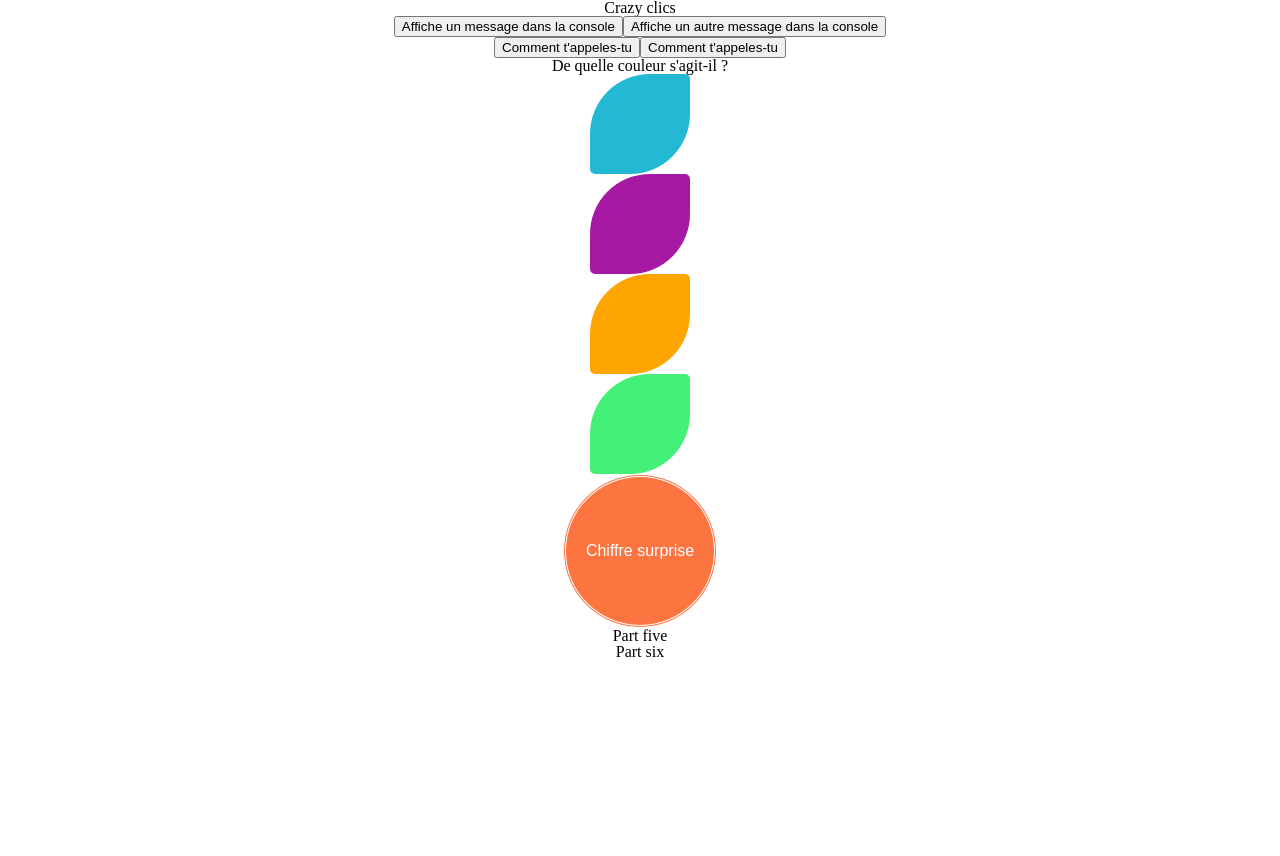
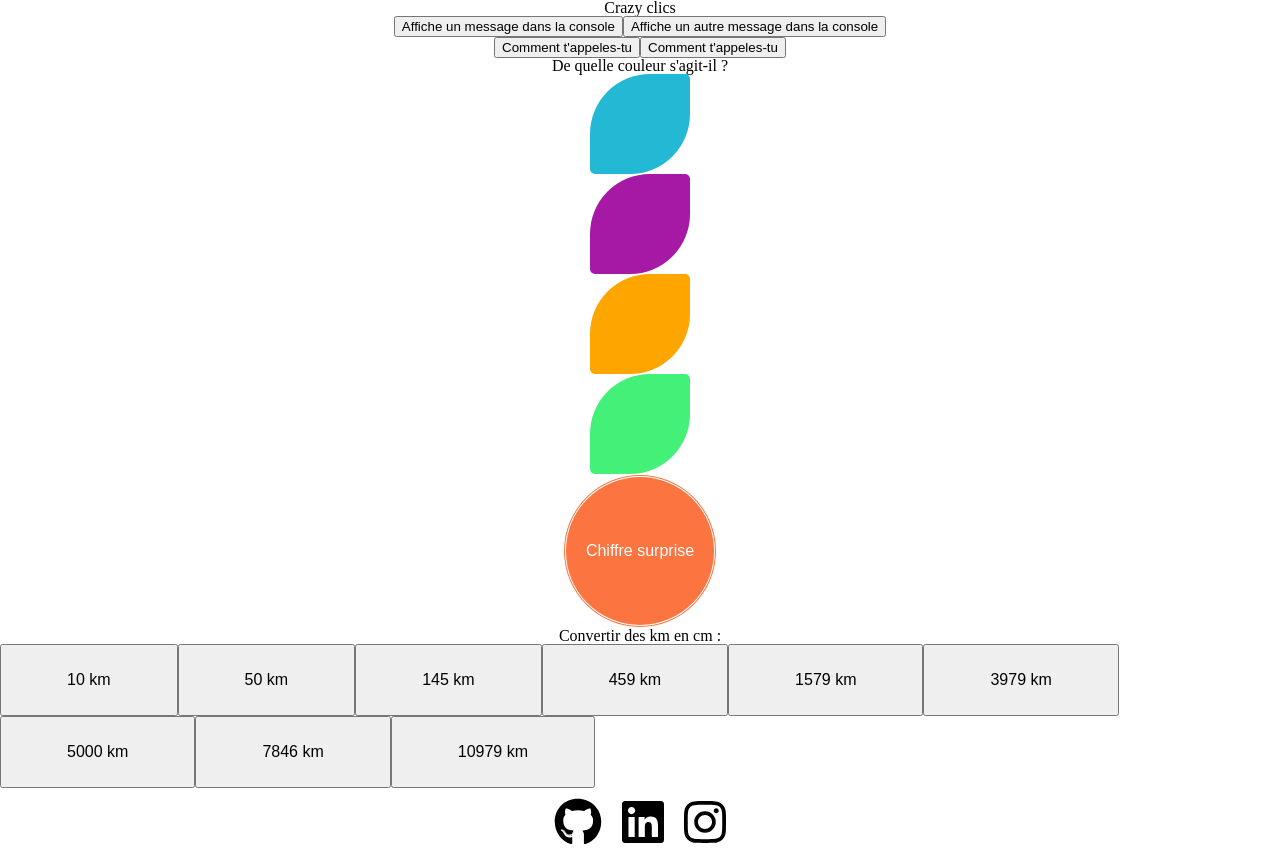
Before and after one commit to FrancoisNovais/vue-exercice-crazy-clics, a Vue app: page / in a window 1280 px wide. Before the commit the page ends 800 px from the top, so only its background shows below. Built offline with nearby package versions, Linux system fonts and the light colour scheme.

Commit message:
PartFive composant structure

```diff
--- a/package.json
+++ b/package.json
@@ -11,6 +11,9 @@
     "format": "prettier --write src/"
   },
   "dependencies": {
+    "@fortawesome/fontawesome-svg-core": "^1.2.36",
+    "@fortawesome/free-brands-svg-icons": "^5.15.4",
+    "@fortawesome/vue-fontawesome": "^3.0.8",
     "vue": "^3.4.29"
   },
   "devDependencies": {
--- a/src/App.vue
+++ b/src/App.vue
@@ -5,13 +5,6 @@ import PartThree from './components/PartThree.vue'
 import PartFour from './components/PartFour.vue'
 import PartFive from './components/PartFive.vue'
 import PartSix from './components/PartSix.vue'
-
-const colors = {
-  bleue: '#23b8d3',
-  violette: '#a519a5',
-  orange: '#ffa500',
-  verte: '#44f178'
-}
 </script>
 <template>
   <main>
--- a/src/components/PartFive.vue
+++ b/src/components/PartFive.vue
@@ -1,9 +1,28 @@
-<script setup></script>
+<script setup>
+const convertToCm = (km) => {
+  alert(`${km} km correspond à ${km * 100000} cm.`)
+}
+</script>
 
 <template>
+  <h2>Convertir des km en cm :</h2>
   <div>
-    <p>Part five</p>
+    <button @click="convertToCm('10')">10 km</button>
+    <button @click="convertToCm('50')">50 km</button>
+    <button @click="convertToCm('145')">145 km</button>
+    <button @click="convertToCm('459')">459 km</button>
+    <button @click="convertToCm('1579')">1579 km</button>
+    <button @click="convertToCm('3979')">3979 km</button>
+    <button @click="convertToCm('5000')">5000 km</button>
+    <button @click="convertToCm('7846')">7846 km</button>
+    <button @click="convertToCm('10979')">10979 km</button>
   </div>
 </template>
 
-<style scoped></style>
+<style scoped>
+button {
+  padding: 25px 65px;
+  text-align: center;
+  font-size: 16px;
+}
+</style>
--- a/src/components/PartSix.vue
+++ b/src/components/PartSix.vue
@@ -1,9 +1,20 @@
-<script setup></script>
+<script setup>
+const displayNetwork = (network) => {
+  alert(`Il s'agit du réseaux  ${network}`)
+}
+</script>
 
 <template>
   <div>
-    <p>Part six</p>
+    <font-awesome-icon @click="displayNetwork('Github')" :icon="['fab', 'github']" />
+    <font-awesome-icon @click="displayNetwork('LinkedIn')" :icon="['fab', 'linkedin']" />
+    <font-awesome-icon @click="displayNetwork('Instagram')" :icon="['fab', 'instagram']" />
   </div>
 </template>
 
-<style scoped></style>
+<style scoped>
+svg {
+  font-size: 48px;
+  padding: 10px;
+}
+</style>
--- a/src/main.js
+++ b/src/main.js
@@ -3,4 +3,17 @@ import './assets/main.css'
 import { createApp } from 'vue'
 import App from './App.vue'
 
-createApp(App).mount('#app')
+/* Import de 'fontawesome core' */
+import { library } from '@fortawesome/fontawesome-svg-core'
+
+/* Import du composant 'vue-fontawesome' */
+import { FontAwesomeIcon } from '@fortawesome/vue-fontawesome'
+
+/* Import d'icône de type 'brand' */
+import { faGithub, faLinkedin, faInstagram } from '@fortawesome/free-brands-svg-icons'
+
+/* Ajout de ces icônes à la bibliothèque de votre projet */
+library.add(faGithub, faInstagram, faLinkedin)
+
+/* Indique à l'instance Vue.js quelle va utiliser le composant vue-fontawesome */
+createApp(App).component('font-awesome-icon', FontAwesomeIcon).mount('#app')
```
Also changed, not shown: 1 other file (tests, documents, lock files or other folders).
